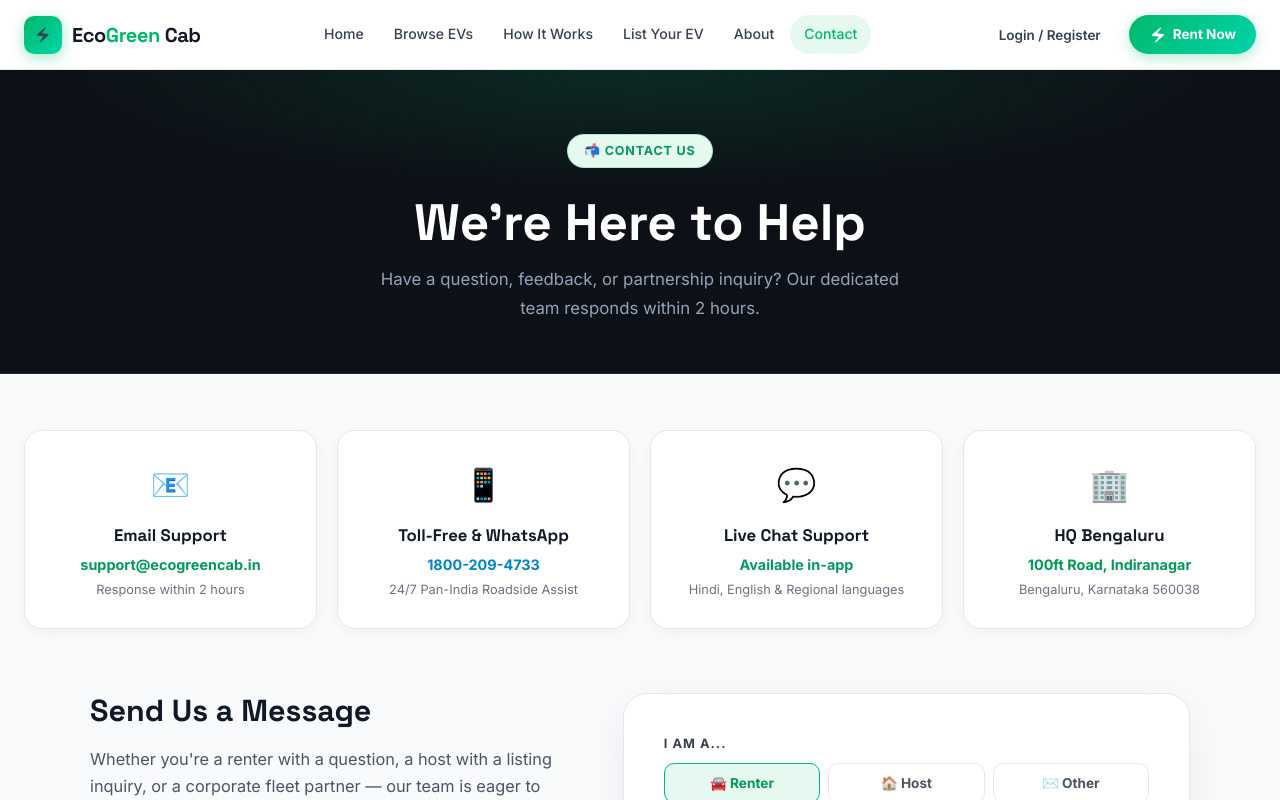
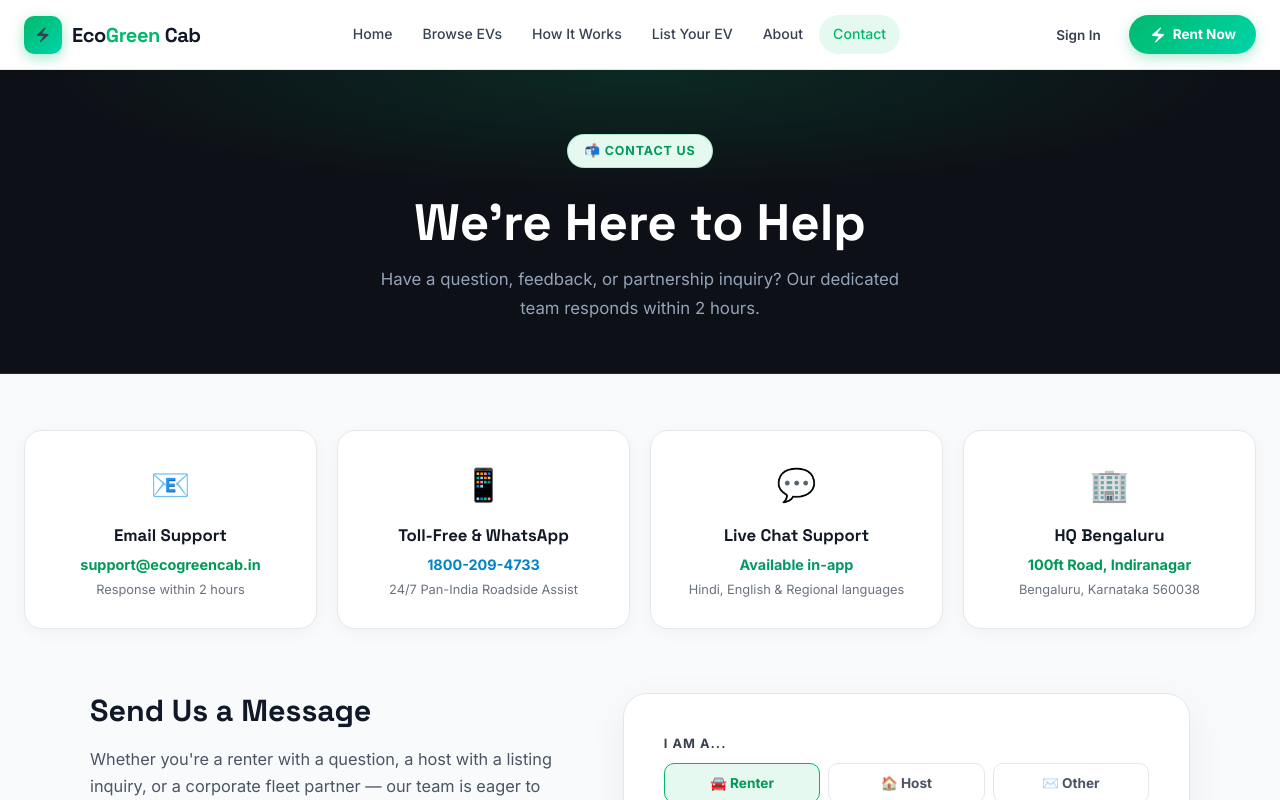
Before and after one commit to lokeshkmce/Eco-green-cab, a React (Vite) app: page /contact in a window 1280 px wide. Shown: the top 800 px of the page. Built offline with nearby package versions, Linux system fonts and the light colour scheme.

Commit message:
Update button texts to Sign In

```diff
--- a/src/components/AuthModal.jsx
+++ b/src/components/AuthModal.jsx
@@ -134,7 +134,7 @@ export default function AuthModal({ isOpen, onClose }) {
               </div>
               <div className="form-actions">
                 <button type="submit" className="btn-auth-submit" disabled={isLoading} style={{ opacity: isLoading ? 0.7 : 1, background: 'linear-gradient(135deg, #00b96b 0%, #00d4aa 100%)', boxShadow: '0 8px 20px rgba(0, 185, 107, 0.25)' }}>
-                  {isLoading ? 'Sending OTP...' : 'Continue'}
+                  {isLoading ? 'Sending OTP...' : 'Sign In'}
                 </button>
               </div>
 
--- a/src/components/Navbar.jsx
+++ b/src/components/Navbar.jsx
@@ -71,7 +71,7 @@ export default function Navbar() {
           <div className="navbar-actions">
             {!isLoggedIn ? (
               <button className="navbar-btn-outline" onClick={openAuth} style={{ border: 'none' }}>
-                Login / Register
+                Sign In
               </button>
             ) : (
               <Link
@@ -134,7 +134,7 @@ export default function Navbar() {
                 onClick={openAuth}
                 style={{ border: 'none', background: '#f3f4f6', display: 'flex', alignItems: 'center', justifyContent: 'center', gap: '8px' }}
               >
-                <MdPerson size={20} /> Login / Register
+                <MdPerson size={20} /> Sign In
               </button>
             ) : (
               <Link
```
